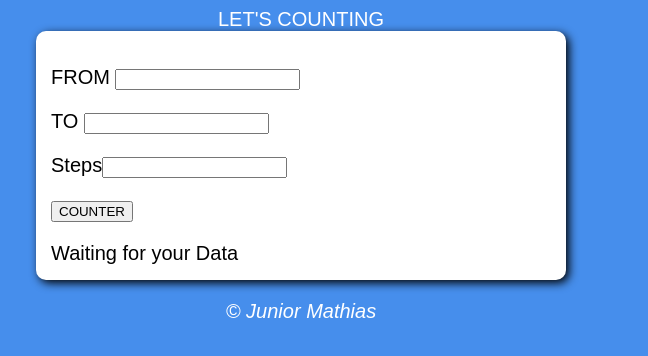
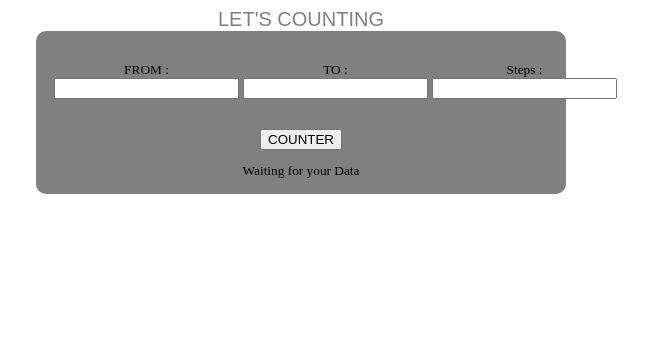
Before and after one commit to JuniorMathias/StepCounter, a plain HTML site: page index.html in a window 1280 px wide. Shown: the whole page, without its empty margins (339-987 px from the left). Drawn offline with Linux system fonts and the light colour scheme.

Commit message:
Counter Finished and CSS has been changed

```diff
--- a/index.html
+++ b/index.html
@@ -10,11 +10,13 @@
 <body>
     <header>LET'S COUNTING</header>
     <section>
-        <div id="dados">
-            <p>FROM <input type="number" id="txtf"></p>
-            <p>TO   <input type="number" id="txtt"></p>
-            <p>Steps<input type="number" id="txts"></p>
-            <p><input type="button" value="COUNTER" onclick="counter()"></p>
+        <div id="data">
+          <table>
+           <td>  <p>FROM : <input type="number" id="txtf">      </p> </td>
+           <td>   <p>TO   : <input type="number" id="txtt">     </p> </td>
+           <td>   <p>Steps : <input type="number" id="txts">    </p> </td>
+            </table>
+          <p><input type="button" value="COUNTER" onclick="counter()"></p>
         </div>
         <div id="res">
             Waiting for your Data
--- a/script.js
+++ b/script.js
@@ -4,12 +4,17 @@ function counter(){
     var steps = document.getElementById('txts')
     var res =   document.getElementById('res')
     if( from.value.length == 0 || to.value.length == 0 || steps.value.length == 0){
+        res.innerHTML = "Impossible to count"
         alert("Fill up the Data")
     }else{
         res.innerHTML = ``
         var f = Number(from.value)
         var t = Number(to.value)
         var s = Number(steps.value)
+        if (s <= 0){
+            window.alert("Number Invalid")
+            s = 1
+        }
         if( f < t){
             // Increasing count
              for( var c= f; c <= t; c = c + s){
--- a/style.css
+++ b/style.css
@@ -1,18 +1,18 @@
 body{
-    background:rgb(70,142,236);
     font: 15pt Arial;
 }
 header{
-    color: white;
+    color: gray;
     text-align: center;
 }
 section{
-    background: white;
+    background: gray;
     border-radius:10px;
     padding: 15px;
     width: 500px;
     margin: auto;
-    box-shadow: 3px 3px 10px rgba(0,0,0,36);
+    text-align: center;
+    font: 10pt Arial-black;
 }
 footer{
     color: white;
```
